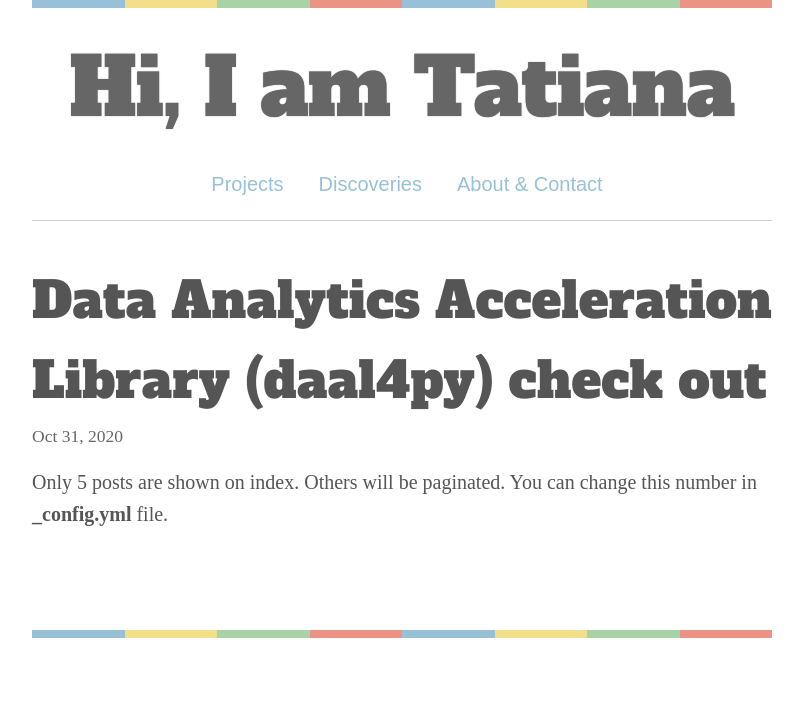
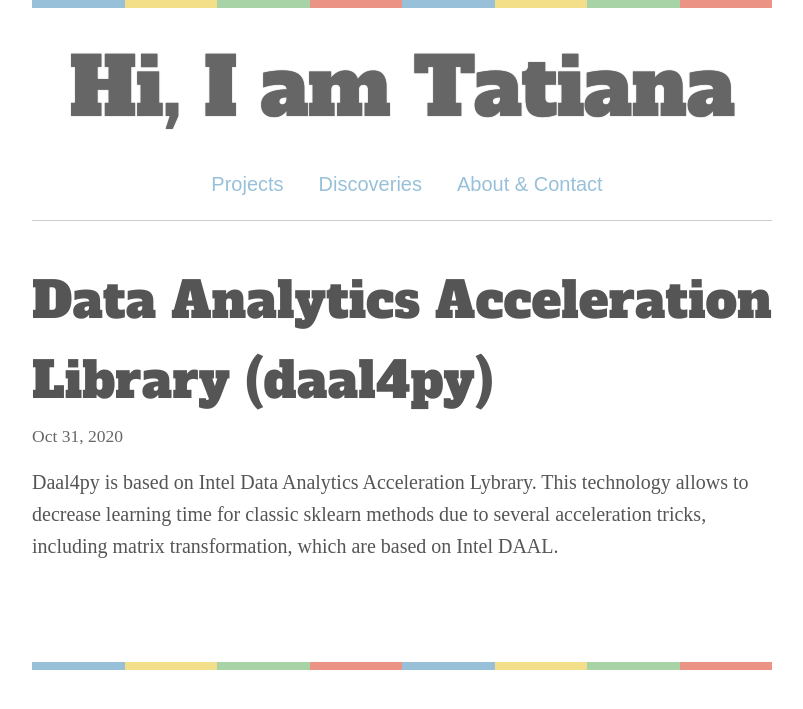
Before and after one commit to tatieliseeva/v-master, a Jekyll site: the page built from _posts/2020-10-31-Data_Analytics_Acceleration_Library(DAAL4PY)_check_out.markdown, in a window 1280 px wide. Shown: the top 709 px of the page, without its empty margins (238-1041 px from the left). Built offline with Jekyll 4.4.1, drawn with Linux system fonts in a browser that asks for light colours; some web fonts are replaced.

Commit message:
Update 2020-10-31-Data_Analytics_Acceleration_Library(DAAL4PY)_check_out.markdown

```diff
--- a/_posts/2020-10-31-Data_Analytics_Acceleration_Library(DAAL4PY)_check_out.markdown
+++ b/_posts/2020-10-31-Data_Analytics_Acceleration_Library(DAAL4PY)_check_out.markdown
@@ -1,8 +1,8 @@
 ---
 layout: post
-title:  "Data Analytics Acceleration Library (daal4py) check out"
+title:  "Data Analytics Acceleration Library (daal4py)"
 categories: data_analysis, regression, daal4py
 permalink: /discoveries/
 ---
 
-Only 5 posts are shown on index. Others will be paginated. You can change this number in **_config.yml** file.
+Daal4py is based on Intel Data Analytics Acceleration Lybrary. This technology allows to decrease learning time for classic sklearn methods due to several acceleration tricks, including matrix transformation, which are based on Intel DAAL.
```
